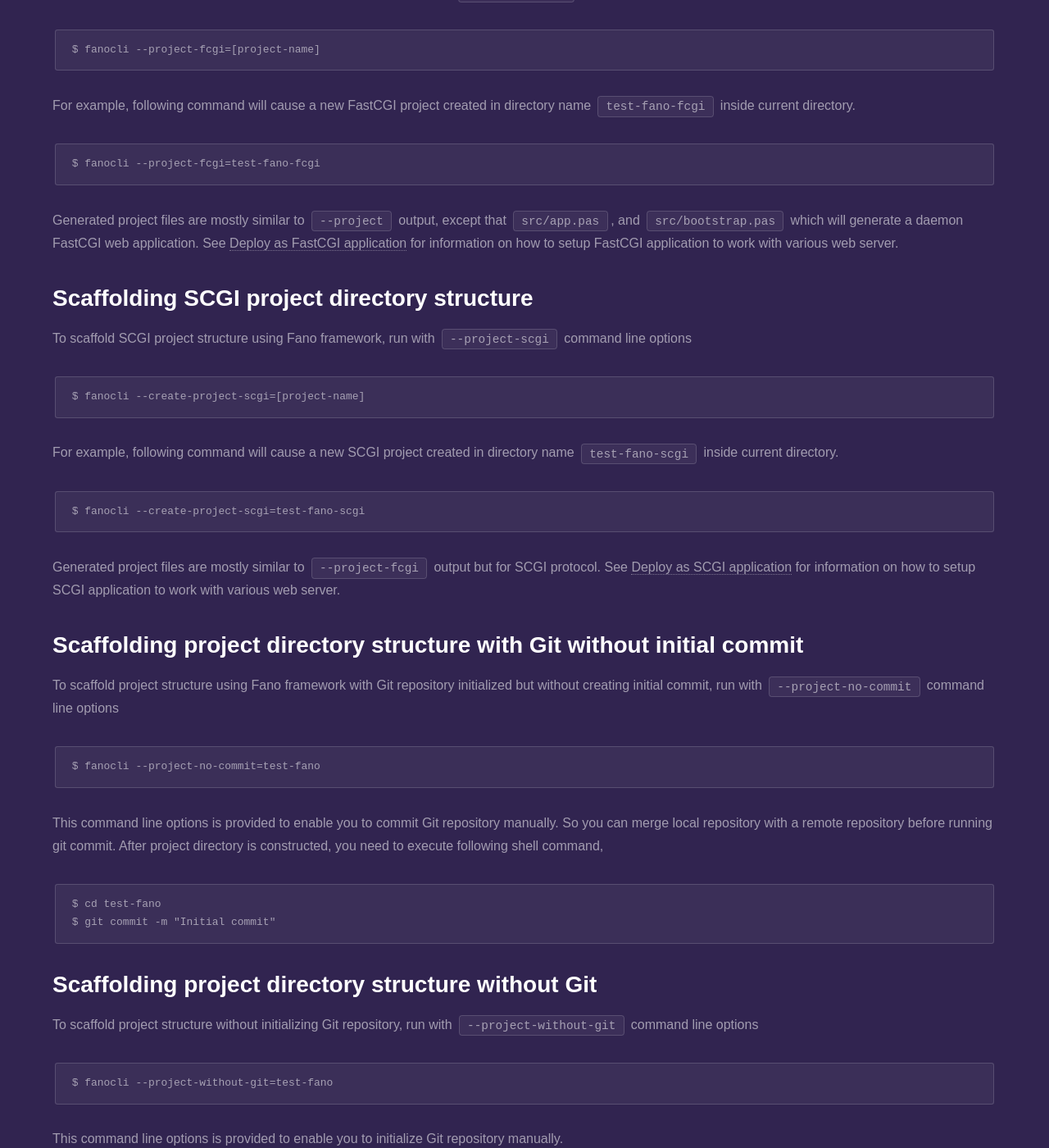
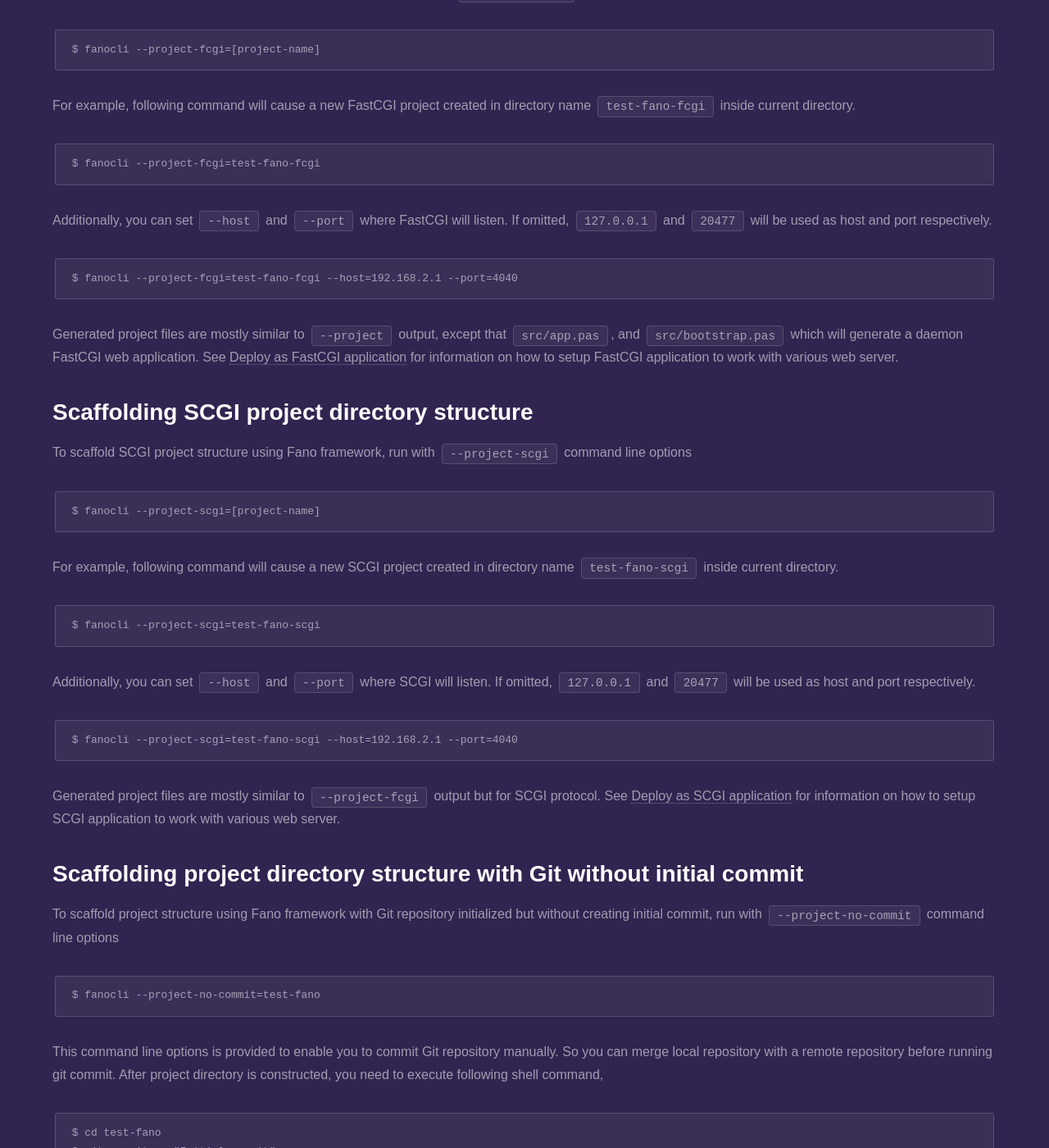
Before and after one commit to fanoframework/fanoframework.github.io, a Jekyll site: the page built from scaffolding-with-fano-cli/index.md, in a window 1280 px wide and 1400 px high, scrolled down 1313 px. Shown: the whole window at 82% size. Built offline with Jekyll 4.4.1, drawn with Linux system fonts in a browser that asks for light colours; our own code applies the rules of GitHub Pages for plain Markdown files.

Commit message:
add content on host and port for scgi and fastcgi

````diff
--- a/scaffolding-with-fano-cli/index.md
+++ b/scaffolding-with-fano-cli/index.md
@@ -55,6 +55,12 @@
 $ fanocli --project-fcgi=test-fano-fcgi
 ```
 
+Additionally, you can set `--host` and `--port` where FastCGI will listen. If omitted, `127.0.0.1` and `20477` will be used as host and port respectively.
+
+```
+$ fanocli --project-fcgi=test-fano-fcgi --host=192.168.2.1 --port=4040
+```
+
 Generated project files are mostly similar to `--project` output, except that `src/app.pas`, and `src/bootstrap.pas` which will generate a daemon FastCGI web application.
 See [Deploy as FastCGI application](/deployment/fastcgi) for information on how to
 setup FastCGI application to work with various web server.
@@ -64,13 +70,19 @@
 To scaffold SCGI project structure using Fano framework, run with  `--project-scgi` command line options
 
 ```
-$ fanocli --create-project-scgi=[project-name]
+$ fanocli --project-scgi=[project-name]
 ```
 
 For example, following command will cause a new SCGI project created in directory name `test-fano-scgi` inside current directory.
 
 ```
-$ fanocli --create-project-scgi=test-fano-scgi
+$ fanocli --project-scgi=test-fano-scgi
+```
+
+Additionally, you can set `--host` and `--port` where SCGI will listen. If omitted, `127.0.0.1` and `20477` will be used as host and port respectively.
+
+```
+$ fanocli --project-scgi=test-fano-scgi --host=192.168.2.1 --port=4040
 ```
 
 Generated project files are mostly similar to `--project-fcgi` output but for SCGI protocol. See [Deploy as SCGI application](/deployment/scgi) for information on how to
````
